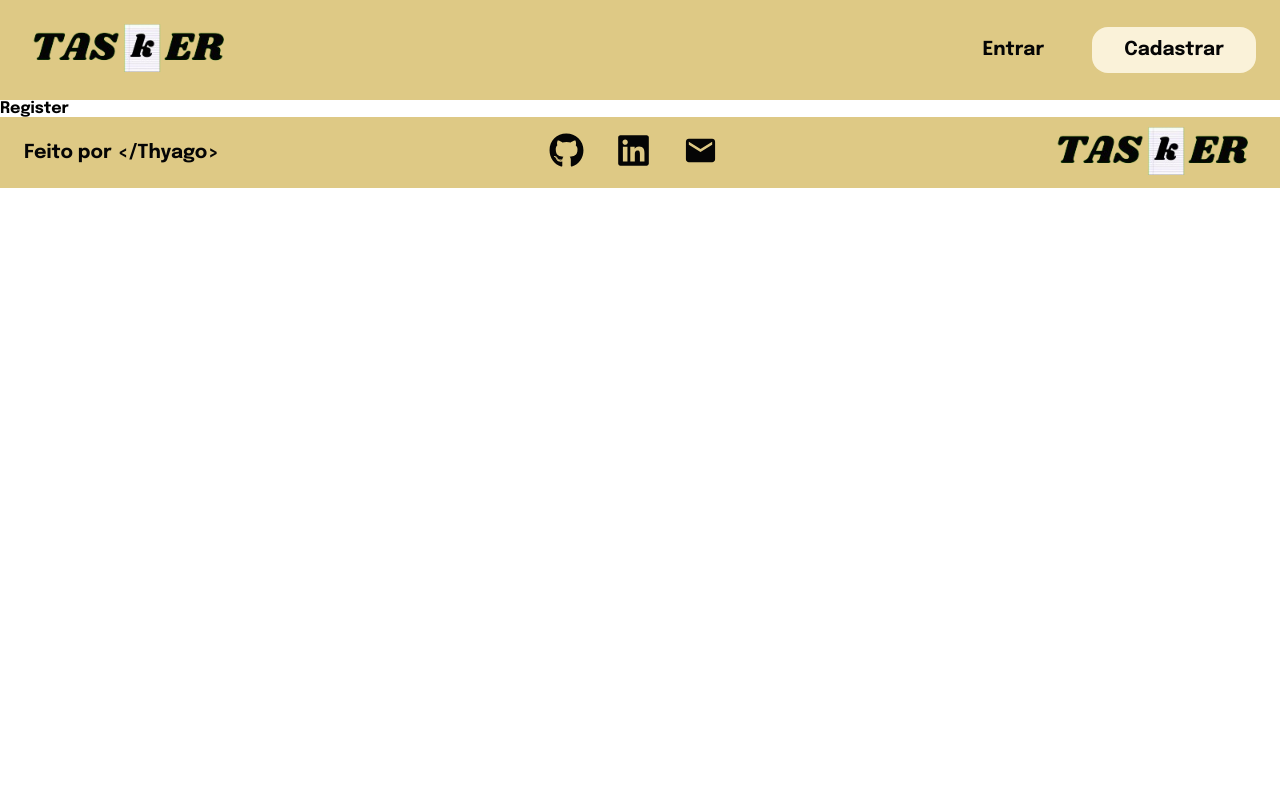
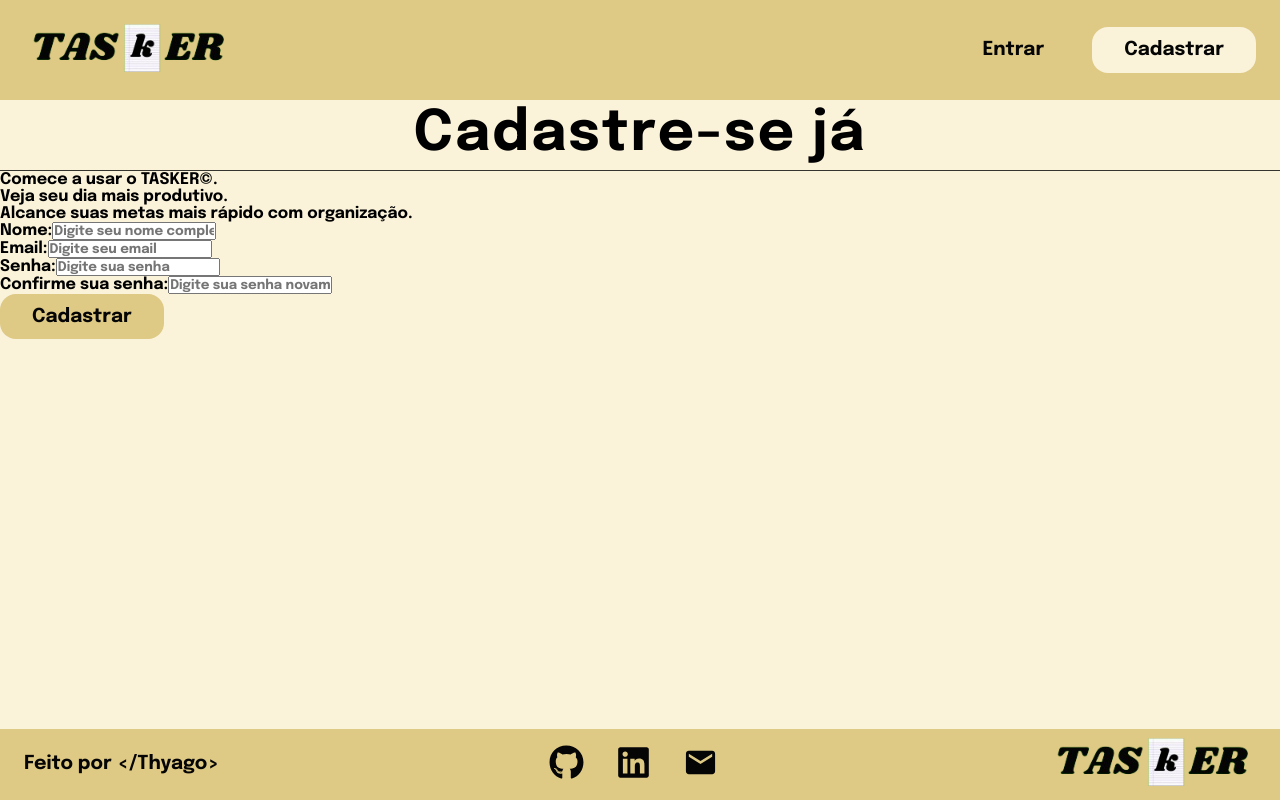
Before and after one commit to Thyago-ES/Tasker, a React (Vite) app: page /cadastrar in a window 1280 px wide. Built offline with nearby package versions, Linux system fonts and the light colour scheme.

Commit message:
feat: add page structure

```diff
--- a/src/pages/Register/index.tsx
+++ b/src/pages/Register/index.tsx
@@ -1,3 +1,53 @@
+import { FormButton } from "../../components/FormButton";
+import { Title } from "../../components/Title";
+
 export function Register() {
-	return <div>Register</div>;
+	return (
+		<main>
+			<div>
+				<header>
+					<Title text="Cadastre-se já" />
+
+					<p>Comece a usar o TASKER&copy;.</p>
+					<p>Veja seu dia mais produtivo.</p>
+					<p>Alcance suas metas mais rápido com organização.</p>
+				</header>
+
+				<section>
+					<form>
+						<div>
+							<label htmlFor="name">Nome:</label>
+							<input
+								type="text"
+								id="name"
+								placeholder="Digite seu nome completo"
+							/>
+						</div>
+						<div>
+							<label htmlFor="email">Email:</label>
+							<input type="email" id="email" placeholder="Digite seu email" />
+						</div>
+						<div>
+							<label htmlFor="password">Senha:</label>
+							<input
+								type="password"
+								id="password"
+								placeholder="Digite sua senha"
+							/>
+						</div>
+						<div>
+							<label htmlFor="confirmPassword">Confirme sua senha:</label>
+							<input
+								type="password"
+								id="confirmPassword"
+								placeholder="Digite sua senha novamente"
+							/>
+						</div>
+
+						<FormButton>Cadastrar</FormButton>
+					</form>
+				</section>
+			</div>
+		</main>
+	);
 }
```
